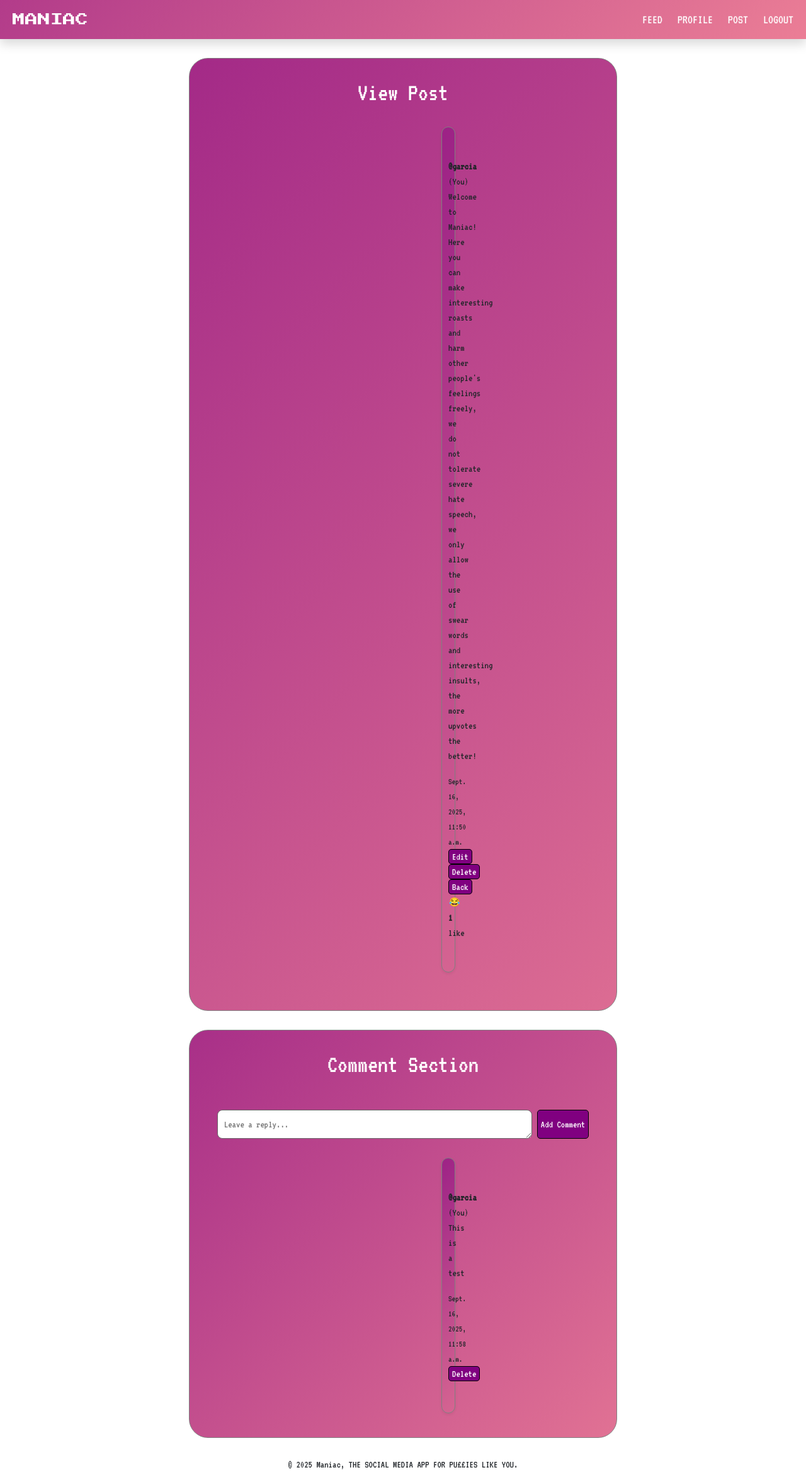
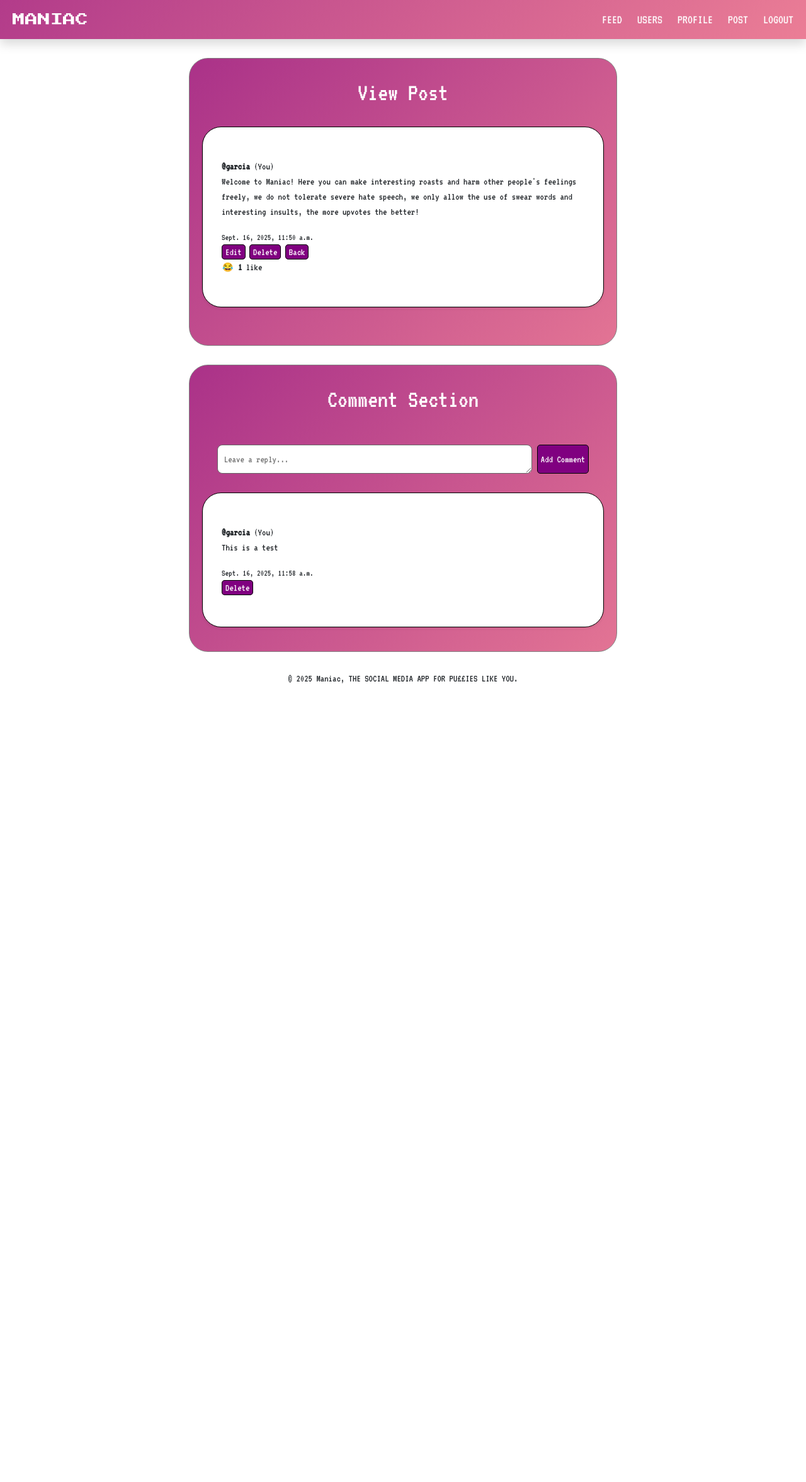
Before and after one commit to darkcom109/Maniac, a Django app: page /post/19/view/ in a window 1280 px wide. Shown: the whole page at 63% size. After the commit the page ends 1085 px from the top, so only its background shows below. Run offline with Django 5.2, Linux system fonts and the light colour scheme; a user stored in the database is signed in; data comes from the database, SQL or seed files in the repository; both versions use the stored data as it was after the commit.

Commit message:
Added a users tab, now other people can look at other peoples profiles

```diff
--- a/maniac/core/static/core/style.css
+++ b/maniac/core/static/core/style.css
@@ -95,6 +95,29 @@
     box-sizing: border-box;
 }
 
+.container-posts-styling {
+    padding-block: 50px;
+    padding-inline: 30px;
+    margin-inline: 20px;
+    margin-block: 30px;
+    border: 1.5px solid black;
+    border-radius: 30px;
+    background-color: white;
+}
+
+.container-users-styling {
+    background: linear-gradient(135deg, purple, rgb(241, 133, 151));
+}
+
+.container-user-styling {
+    background-color: white;
+    padding: 0px;
+    padding-block: 20px;
+    margin-inline: 20px;
+    border: 1.5px solid black;
+    border-radius: 20px;
+}
+
 .button-styling {
     background: linear-gradient(135deg, purple, rgb(241, 133, 151));
     color: white;
--- a/maniac/core/templates/core/base.html
+++ b/maniac/core/templates/core/base.html
@@ -28,6 +28,9 @@
                             <a class="nav-link active text-white nav-button fs-5" aria-current="page" href="{% url 'feed' %}">FEED</a>
                         </li>
                         {% if user.is_authenticated %}
+                            <li class="nav-item">
+                                <a class="nav-link active text-white nav-button fs-5" aria-current="page" href="{% url 'view_users' %}">USERS</a>
+                            </li>
                             <li class="nav-item">
                                 <a class="nav-link active text-white nav-button fs-5" aria-current="page" href="{% url 'profile' user.username %}">PROFILE</a>
                             </li>
--- a/maniac/core/templates/core/edit_post.html
+++ b/maniac/core/templates/core/edit_post.html
@@ -1,6 +1,6 @@
 {% extends "core/base.html" %}
 {% block content %}
-  <div class="container container-login-styling font-for-text text-center text-white shadow-sm">
+  <div class="container-post-styling font-for-text text-center text-white shadow-sm">
     <h1 class="font-for-brand text-white" style="font-size: 30px">EDIT POST</h1>
     <form method="post">
         {% csrf_token %}
--- a/maniac/core/templates/core/feed.html
+++ b/maniac/core/templates/core/feed.html
@@ -3,7 +3,7 @@
   <div class="container-feed-styling">
     <h1 class="font-for-brand text-white text-center" style="font-size: 30px">FEED</h1>
     {% for post in posts %}
-      <div class="container-post-styling font-for-text shadow-sm">
+      <div class="container-posts-styling font-for-text shadow-sm">
 
         <strong>@{{ post.author.username }}</strong>
         {% if post.author == user %}(You){% endif%}
--- a/maniac/core/templates/core/profile.html
+++ b/maniac/core/templates/core/profile.html
@@ -2,7 +2,7 @@
 
 {% block content %}
     <div class="font-for-text text-center container container-feed-styling shadow-sm text-white">
-        <h2>{{ profile_user.username.title }}'s Profile</h2>
+        <h2>{{ profile_user.username }}'s Profile</h2>
         <p>Joined: {{ profile_user.date_joined }}</p>
     </div>
 {% endblock %}
--- a/maniac/core/templates/core/view_post.html
+++ b/maniac/core/templates/core/view_post.html
@@ -2,7 +2,7 @@
 {% block content %}
   <div class="container-feed-styling">
     <h1 class="font-for-text text-center text-white fs-1" style="font-size: 30px">View Post</h1>
-      <div class="container-post-styling font-for-text shadow-sm">
+      <div class="container-posts-styling font-for-text shadow-sm">
 
         <strong>@{{ post.author.username }}</strong>
         {% if post.author == user %}(You){% endif%}
@@ -51,11 +51,12 @@
 
     <!-- Existing Comments -->
     {% for comment in comments %}
-        <div class="container-post-styling font-for-text shadow-sm mb-2">
+        <div class="container-posts-styling font-for-text shadow-sm mb-2">
             <strong>@{{ comment.author.username }}</strong>
             {% if comment.author == user %}(You){% endif %}
             <p>{{ comment.content }}</p>
             <small>{{ comment.created_at }}</small>
+            <br>
             {% if comment.author == user %}<a class="post-button" href="{% url 'delete_comment' comment.id %}">Delete</a>{% endif %}
         </div>
     {% empty %}
--- a/maniac/core/urls.py
+++ b/maniac/core/urls.py
@@ -13,4 +13,5 @@
     path('post/<int:post_id>/like/', views.like_post, name='like_post'),
     path('post/<int:post_id>/view/', views.view_post, name='view_post'),
     path("comment/<int:comment_id>/delete/", views.delete_comment, name="delete_comment"),
+    path("users/", views.view_users, name="view_users")
 ]
--- a/maniac/core/views.py
+++ b/maniac/core/views.py
@@ -16,6 +16,11 @@
 def profile(request, username):
     user = get_object_or_404(User, username=username)
     return render(request, 'core/profile.html', {'profile_user': user})
+
+@login_required(login_url='login')
+def view_users(request):
+    users = User.objects.all().order_by('-date_joined')
+    return render(request, 'core/view_users.html', {'users': users})
 
 def login_view(request):
     return render(request, 'core/login.html')
```
Also changed, not shown: maniac/core/templates/core/view_users.html (added, +15 -0 lines), maniac/db.sqlite3.
